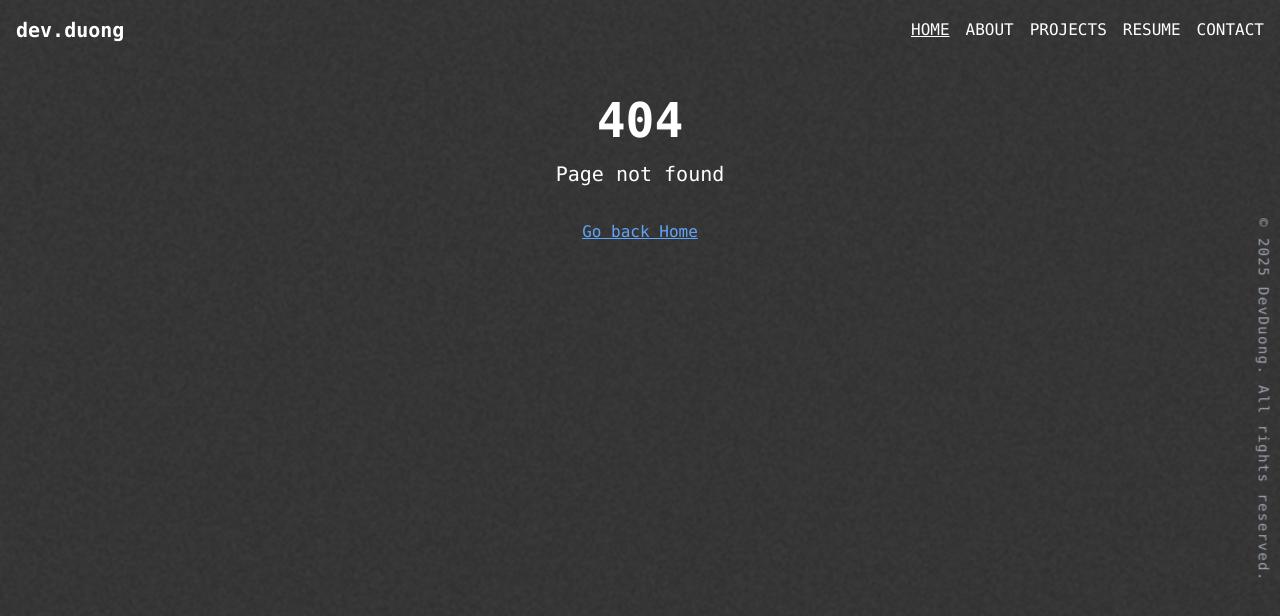
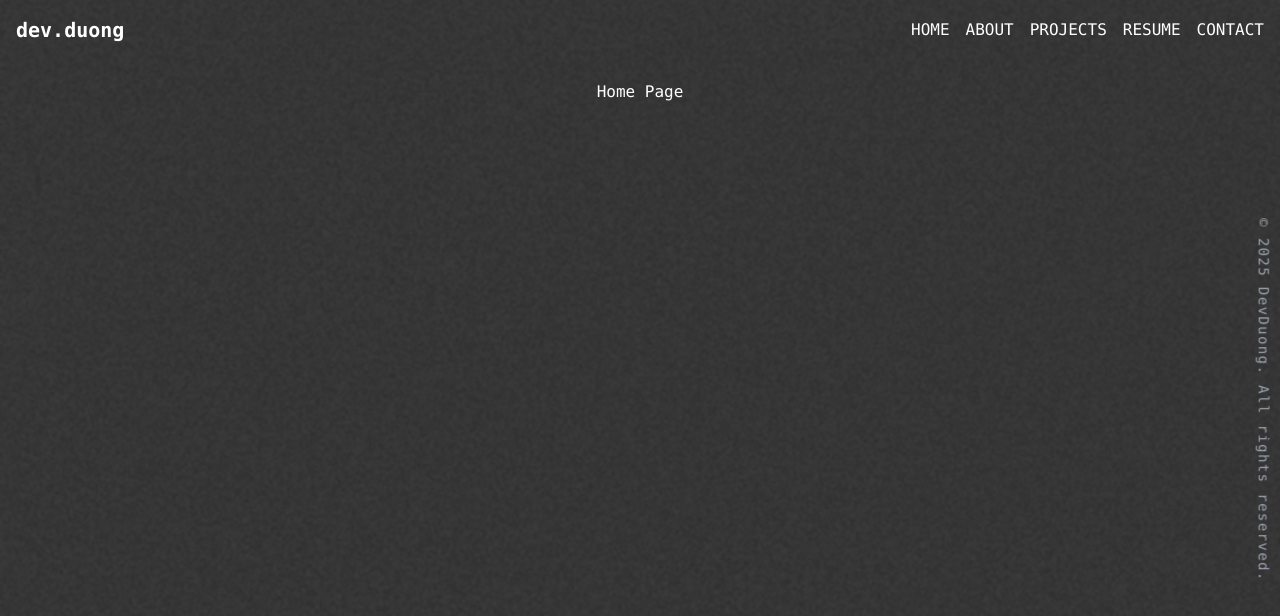
Before and after one commit to dev-duong/dev-duong.github.io, a React (Create React App) app: page / in a window 1280 px wide. Before the commit this address had no page. Shown: the top 616 px of the page. Built offline with nearby package versions, Linux system fonts and the light colour scheme.

Commit message:
Update DEVLOG

```diff
--- a/src/App.js
+++ b/src/App.js
@@ -24,6 +24,7 @@ function App() {
       <main className="z-10 relative flex flex-col items-center justify-center pt-20">
         <Routes>
           {/*Random Path Handling */}
+          <Route path="/" element={<Home />} />
           <Route path="*" element={<NotFound />} />
 
           {/*Pages*/}
--- a/src/components/Navbar.js
+++ b/src/components/Navbar.js
@@ -2,7 +2,7 @@ import { NavLink } from "react-router-dom";
 
 const Navbar = () => {
   const pages = [
-    { name: "HOME", path: "/" },
+    { name: "HOME", path: "/home" },
     { name: "ABOUT", path: "/about" },
     { name: "PROJECTS", path: "/projects" },
     { name: "RESUME", path: "/resume" },
```
Also changed, not shown: 1 other file (tests, documents, lock files or other folders).
